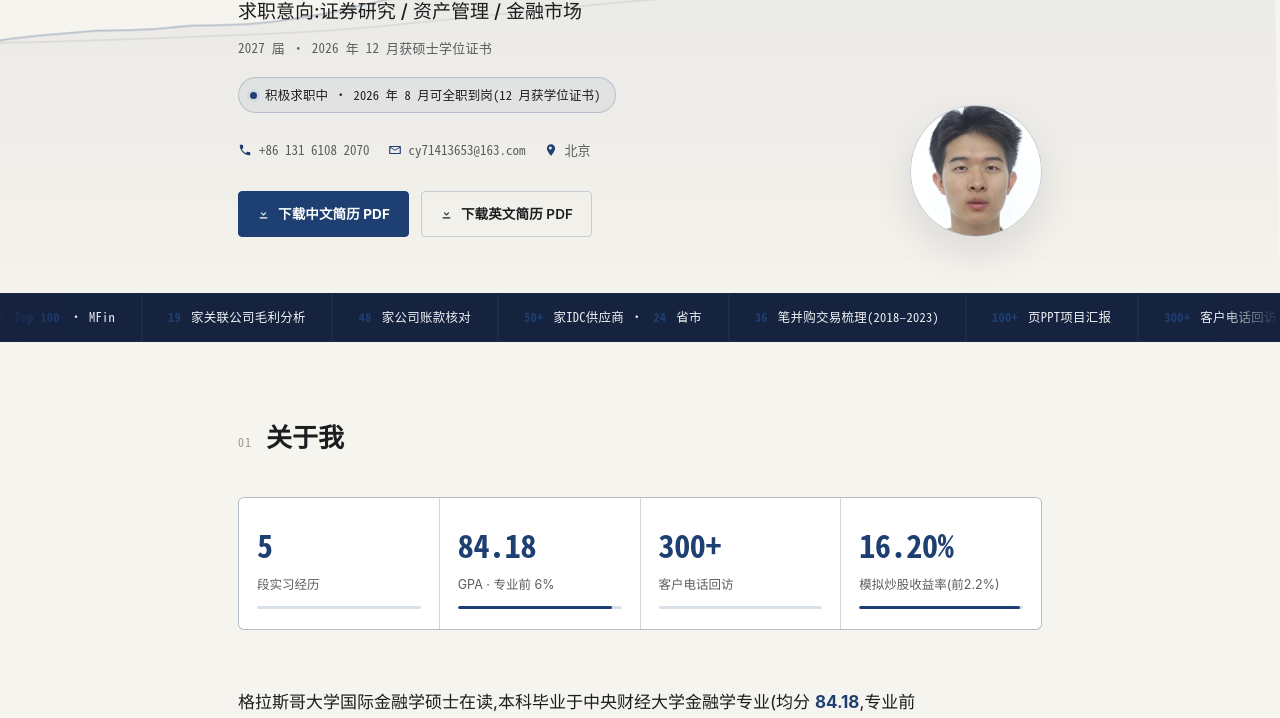
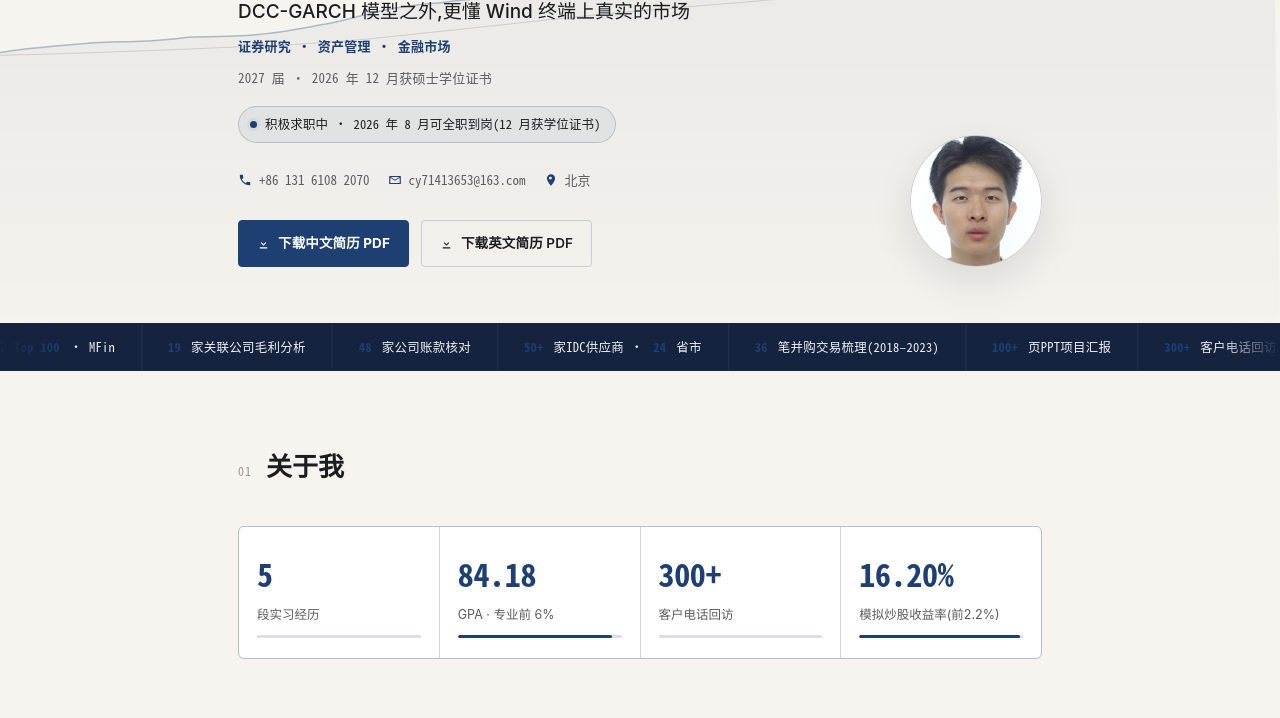
Before and after one commit to enzo71413653-web/Resume-of-Yue-Chen, a plain HTML site: page index.html in a window 1280 px wide. Shown: the part 247-965 px from the top of the page. Drawn offline with Linux system fonts and the light colour scheme.

Commit message:
Sharpen hero headline with a concrete, specific positioning line
Replace the generic "求职意向: X / Y / Z" category list with a specific
claim naming the actual model and terminal used, keeping the category
tags as a secondary line so recruiters can still scan for role fit.

```diff
--- a/index.html
+++ b/index.html
@@ -163,6 +163,9 @@
   h1.name{font-size:clamp(40px,7vw,64px); letter-spacing:.02em; line-height:1.05;}
   .target{
     font-size:clamp(16px,2.4vw,19px); color:var(--ink); margin-top:14px; font-weight:500;
+  }
+  .targetcats{
+    font-family:var(--mono); font-size:13px; color:var(--accent); margin-top:8px; letter-spacing:.02em; font-weight:600;
   }
   .meta{
     font-family:var(--mono); font-size:13px; color:var(--ink-muted); margin-top:10px; letter-spacing:.02em;
@@ -459,7 +462,11 @@
       <div class="herotext">
         <h1 class="name"><span lang="zh">陈&nbsp;越</span><span lang="en">CHEN YUE</span></h1>
         <div class="target">
-          <span lang="zh">求职意向:证券研究 / 资产管理 / 金融市场</span>
+          <span lang="zh">DCC-GARCH 模型之外,更懂 Wind 终端上真实的市场</span>
+          <span lang="en">Beyond the DCC-GARCH models — equally at home reading the real market on a Wind terminal</span>
+        </div>
+        <div class="targetcats">
+          <span lang="zh">证券研究 · 资产管理 · 金融市场</span>
           <span lang="en">Securities Research · Asset Management · Financial Markets</span>
         </div>
         <div class="meta">
```
